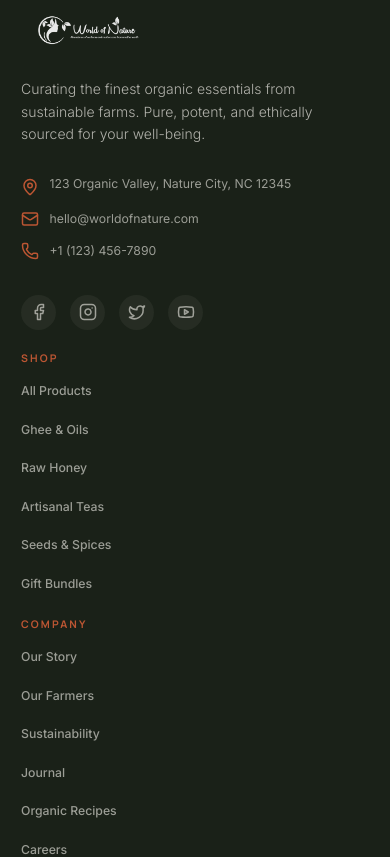
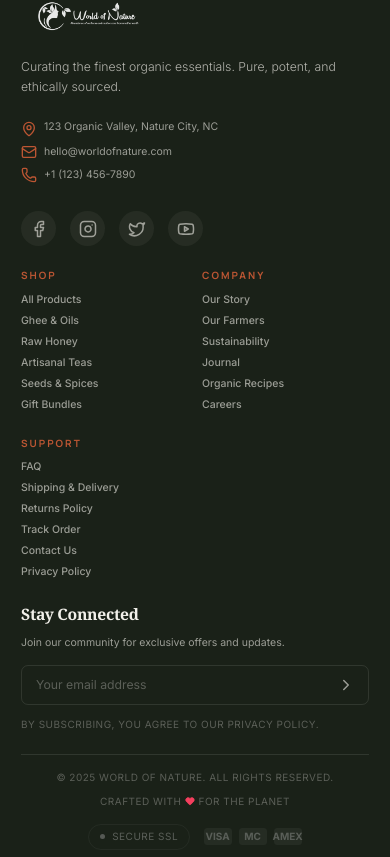
Before and after one commit to anoopKumarChaudhary/worldofnature, a Next.js app: page / in a window 390 px wide. Shown: the part 6971-7828 px from the top of the page. Built offline with nearby package versions, Linux system fonts and the light colour scheme; no server answers.

Commit message:
feat: Refine Footer responsiveness by adjusting padding, font sizes, and grid layout for improved mobile display."

```diff
--- a/src/app/components/Footer/index.tsx
+++ b/src/app/components/Footer/index.tsx
@@ -65,14 +65,14 @@ const Footer = () => {
   ];
 
   return (
-    <footer className="relative z-10 bg-[#1A2118] text-[#F2F0EA] pt-10 md:pt-24 pb-6 md:pb-12 border-t border-[#F2F0EA]/10" role="contentinfo">
+    <footer className="relative z-10 bg-[#1A2118] text-[#F2F0EA] pt-6 md:pt-24 pb-4 md:pb-12 border-t border-[#F2F0EA]/10" role="contentinfo">
       {/* MODIFIED: Removed 'container-custom' to avoid conflicts. Used standard max-w and mx-auto. */}
       {/* MODIFIED: Increased padding to px-6 (24px) for mobile. */}
       <div className="w-full max-w-7xl mx-auto px-6 sm:px-10 lg:px-16">
         {/* Top Section: Newsletter & Brand */}
-        <div className="grid grid-cols-1 lg:grid-cols-12 gap-6 mb-8 md:mb-24">
+        <div className="grid grid-cols-1 lg:grid-cols-12 gap-6 mb-6 md:mb-24">
           {/* Brand Column */}
-          <div className="lg:col-span-4 space-y-6">
+          <div className="lg:col-span-4 space-y-4 md:space-y-6">
             <Link href="/" className="inline-block" aria-label="World of Nature">
               <div className="relative h-12 w-40 md:h-16 md:w-48 overflow-visible">
                  <Image
@@ -80,27 +80,26 @@ const Footer = () => {
                    alt="World of Nature Logo"
                    fill
                    className="object-contain brightness-0 invert opacity-90"
-                   sizes="(max-width: 768px) 150px, 200px"
+                   sizes="(max-width: 768px) 120px, 200px"
                  />
               </div>
             </Link>
-            <p className="text-[#F2F0EA]/70 leading-relaxed max-w-sm text-base md:text-lg font-light">
-              Curating the finest organic essentials from sustainable farms.
-              Pure, potent, and ethically sourced for your well-being.
+            <p className="text-[#F2F0EA]/70 leading-relaxed max-w-sm text-sm md:text-lg font-light">
+              Curating the finest organic essentials. Pure, potent, and ethically sourced.
             </p>
 
-            <div className="space-y-4 pt-2">
-               <div className="flex items-start gap-3 text-[#F2F0EA]/60">
-                  <MapPin size={18} className="mt-1 shrink-0 text-[#BC5633]" />
-                  <span className="text-sm leading-relaxed">123 Organic Valley, Nature City, NC 12345</span>
+            <div className="space-y-2 md:space-y-4 pt-2">
+               <div className="flex items-start gap-2 md:gap-3 text-[#F2F0EA]/60">
+                  <MapPin size={16} className="mt-1 shrink-0 text-[#BC5633]" />
+                  <span className="text-xs md:text-sm leading-relaxed">123 Organic Valley, Nature City, NC</span>
                </div>
-               <div className="flex items-center gap-3 text-[#F2F0EA]/60">
-                  <Mail size={18} className="shrink-0 text-[#BC5633]" />
-                  <a href="mailto:hello@worldofnature.com" className="text-sm hover:text-[#F2F0EA] transition-colors">hello@worldofnature.com</a>
+               <div className="flex items-center gap-2 md:gap-3 text-[#F2F0EA]/60">
+                  <Mail size={16} className="shrink-0 text-[#BC5633]" />
+                  <a href="mailto:hello@worldofnature.com" className="text-xs md:text-sm hover:text-[#F2F0EA] transition-colors">hello@worldofnature.com</a>
                </div>
-               <div className="flex items-center gap-3 text-[#F2F0EA]/60">
-                  <Phone size={18} className="shrink-0 text-[#BC5633]" />
-                  <a href="tel:+1234567890" className="text-sm hover:text-[#F2F0EA] transition-colors">+1 (123) 456-7890</a>
+               <div className="flex items-center gap-2 md:gap-3 text-[#F2F0EA]/60">
+                  <Phone size={16} className="shrink-0 text-[#BC5633]" />
+                  <a href="tel:+1234567890" className="text-xs md:text-sm hover:text-[#F2F0EA] transition-colors">+1 (123) 456-7890</a>
                </div>
             </div>
 
@@ -120,19 +119,19 @@ const Footer = () => {
             </div>
           </div>
 
-          {/* Links Columns */}
-          <div className="lg:col-span-5 grid grid-cols-1 md:grid-cols-3 gap-6">
+          {/* Links Columns - Compact Grid on Mobile */}
+          <div className="lg:col-span-5 grid grid-cols-2 md:grid-cols-3 gap-x-4 gap-y-6">
             {footerSections.map((section) => (
-              <div key={section.title} className="space-y-4">
-                <h3 className="text-xs font-bold uppercase tracking-[0.2em] text-[#BC5633] mb-4">
+              <div key={section.title} className="space-y-2 md:space-y-4">
+                <h3 className="text-[10px] md:text-xs font-bold uppercase tracking-[0.2em] text-[#BC5633] mb-2 md:mb-4">
                   {section.title}
                 </h3>
-                <ul className="space-y-4">
+                <ul className="space-y-1 md:space-y-4">
                   {section.links.map((link) => (
                     <li key={link.href}>
                       <Link
                         href={link.href}
-                        className="text-[#F2F0EA]/60 hover:text-[#F2F0EA] transition-colors duration-200 text-sm font-medium block py-1"
+                        className="text-[#F2F0EA]/60 hover:text-[#F2F0EA] transition-colors duration-200 text-xs md:text-sm font-medium block py-0.5 md:py-1"
                       >
                         {link.label}
                       </Link>
@@ -146,9 +145,9 @@ const Footer = () => {
           {/* Newsletter Column */}
           <div className="lg:col-span-3 space-y-4">
             <div>
-                <h3 className="text-xl font-serif text-[#F2F0EA] mb-4">Stay Connected</h3>
-                <p className="text-[#F2F0EA]/60 text-sm leading-relaxed mb-6">
-                Join our community for exclusive offers, wellness tips, and new arrival updates.
+                <h3 className="text-lg md:text-xl font-serif text-[#F2F0EA] mb-2 md:mb-4">Stay Connected</h3>
+                <p className="text-[#F2F0EA]/60 text-xs md:text-sm leading-relaxed mb-4 md:mb-6">
+                Join our community for exclusive offers and updates.
                 </p>
                 <form
                 className="space-y-3"
@@ -190,8 +189,8 @@ const Footer = () => {
         </div>
 
         {/* Bottom Bar */}
-        <div className="pt-8 border-t border-[#F2F0EA]/10 flex flex-col md:flex-row items-center justify-between gap-6">
-          <div className="flex flex-col md:flex-row items-center gap-4 text-xs text-[#F2F0EA]/30 uppercase tracking-wider">
+        <div className="pt-4 md:pt-8 border-t border-[#F2F0EA]/10 flex flex-col md:flex-row items-center justify-between gap-4 md:gap-6">
+          <div className="flex flex-col md:flex-row items-center gap-2 md:gap-4 text-[10px] md:text-xs text-[#F2F0EA]/30 uppercase tracking-wider text-center md:text-left">
             <span>&copy; {currentYear} World of Nature. All rights reserved.</span>
             <span className="hidden md:inline opacity-50">|</span>
             <div className="flex items-center gap-1">
```
